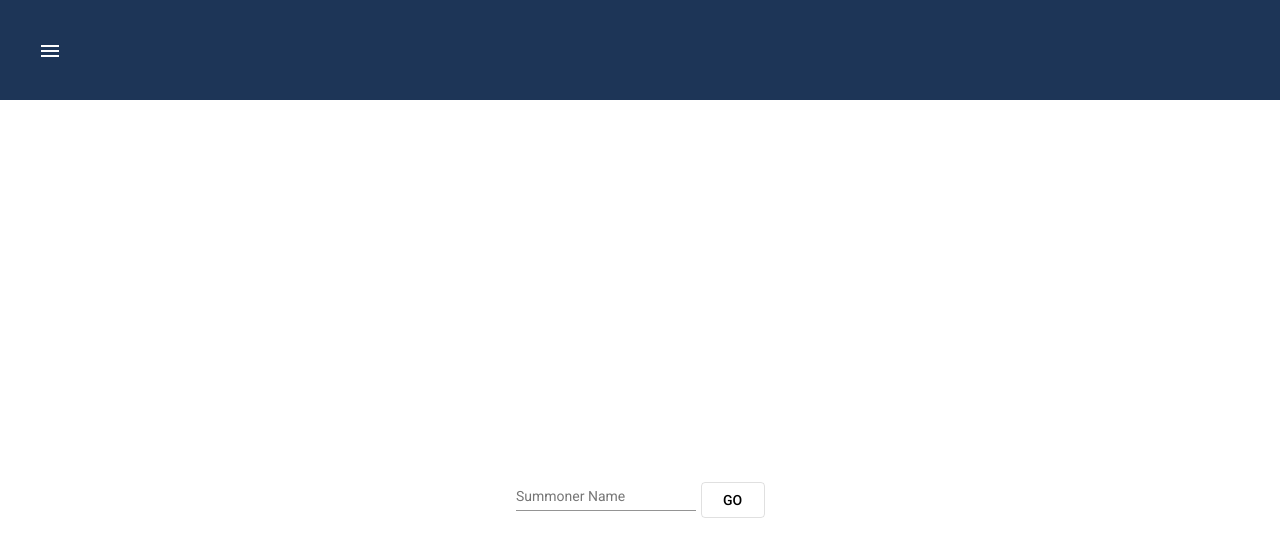
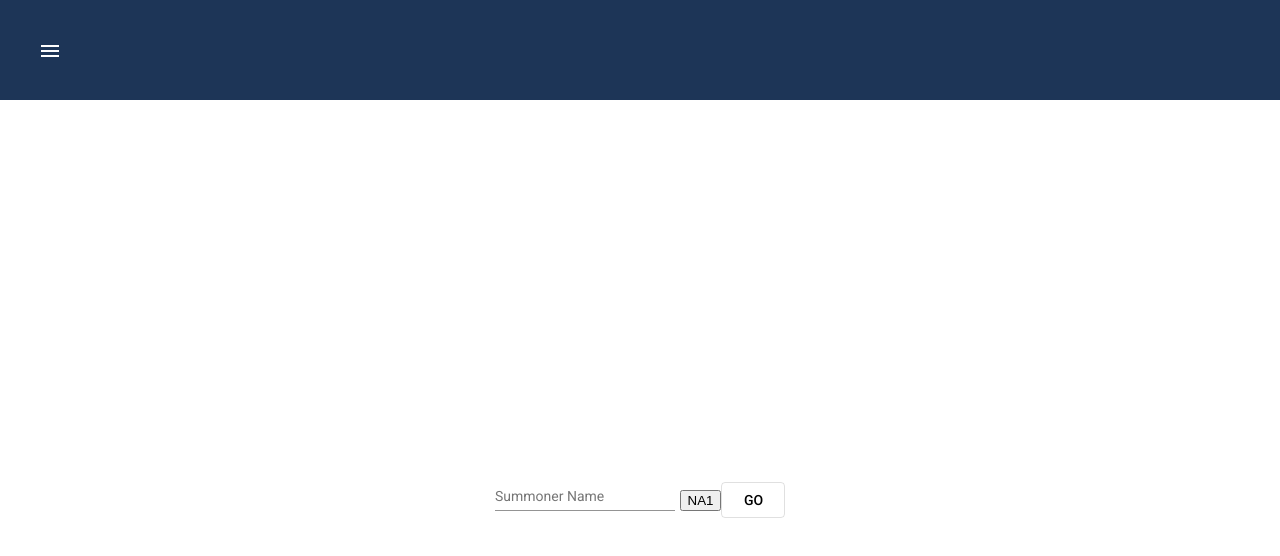
Before and after one commit to m0kova01/LeagueApp, an Angular app in the folder front-end/: page /home/search in a window 1280 px wide. Shown: the top 556 px of the page. Built offline with nearby package versions, Linux system fonts and the light colour scheme.

Commit message:
added ability to search by region

```diff
--- a/front-end/src/app/modules/home/home/search.component.html
+++ b/front-end/src/app/modules/home/home/search.component.html
@@ -2,5 +2,6 @@
   <mat-form-field style="margin-right: 5px;">
     <input matInput placeholder="Summoner Name" routerLink="/home/search" [(ngModel)]="summonerName" />
   </mat-form-field>
+  <button (click)="changeRegion()">{{region}}</button>
   <button mat-stroked-button (click)="lookupSummoner()">GO</button>
 </div>
--- a/front-end/src/app/modules/home/home/search.component.ts
+++ b/front-end/src/app/modules/home/home/search.component.ts
@@ -2,6 +2,8 @@ import { Component, OnInit } from '@angular/core';
 import SummonerModel from '../../../shared/models/summoner-model';
 import SummonerService from 'src/app/shared/api/summoner.service';
 import { Router } from '@angular/router';
+import { MatDialog } from '@angular/material/dialog';
+import { RegionSelectComponent } from 'src/app/shared/components/region-select/region-select.component';
 
 @Component({
   selector: 'app-search',
@@ -10,14 +12,17 @@ import { Router } from '@angular/router';
 })
 export class SearchComponent implements OnInit {
   summoner: SummonerModel;
+  region = 'NA1';
   summonerName: string;
 
-  constructor(private summonerService: SummonerService, private router: Router) { }
+  constructor(public dialog: MatDialog, private summonerService: SummonerService, private router: Router) { }
 
   ngOnInit(): void {
+    this.setRegion();
   }
 
   lookupSummoner(): void {
+
     this.summonerService.getSummoner(this.summonerName).subscribe((response) => this.handleResponse(response));
   }
 
@@ -32,10 +37,60 @@ export class SearchComponent implements OnInit {
     summoner.revisionDate = response.revisionDate;
     summoner.summonerLevel = response.summonerLevel;
 
-    this.router.navigate(['/home/details'], {state: {data: summoner}});
+    this.router.navigate(['/home/details'], { state: { data: summoner } });
   }
   handleSummoner(summoner: SummonerModel): void {
     this.summoner = summoner;
   }
 
+  changeRegion(): void {
+    const dialogRef = this.dialog.open(RegionSelectComponent);
+
+    dialogRef.componentInstance.region = this.region;
+
+    dialogRef.afterClosed().subscribe(result => {
+      this.region = result;
+    });
+  }
+
+  setRegion(): void {
+    switch (this.summonerService.BASE_URL) {
+      case 'https://na1.api.riotgames.com':
+        this.region = 'NA1';
+        break;
+      case 'https://eun1.api.riotgames.com':
+        this.region = 'EUN1';
+        break;
+      case 'https://la1.api.riotgames.com':
+        this.region = 'LA1';
+        break;
+      case 'https://kr.api.riotgames.com':
+        this.region = 'KR';
+        break;
+      case 'https://oc1.api.riotgames.com':
+        this.region = 'OC1';
+        break;
+      case 'https://ru.api.riotgames.com':
+        this.region = 'RU';
+        break;
+      case 'https://jp1.api.riotgames.com':
+        this.region = 'JP1';
+        break;
+      case 'https://br1.api.riotgames.com':
+        this.region = 'BR1';
+        break;
+      case 'https://tr1.api.riotgames.com':
+        this.region = 'TR1';
+        break;
+      case 'https://euw1.api.riotgames.com':
+        this.region = 'EUW1';
+        break;
+      case 'https://la2.api.riotgames.com':
+        this.region = 'LA2';
+        break;
+      default:
+        return;
+    }
+  }
+
 }
--- a/front-end/src/app/shared/api/summoner.service.ts
+++ b/front-end/src/app/shared/api/summoner.service.ts
@@ -6,17 +6,19 @@ import { HttpClient, HttpHeaders } from '@angular/common/http';
 })
 export default class SummonerService {
     API_KEY = 'RGAPI-6bb5459d-0f9c-4294-875f-8263e10fd6aa'; // key runs out every 24 hours, must be replaced
+    BASE_URL = 'https://na1.api.riotgames.com';
+
     constructor(private http: HttpClient) { }
     responseStatus: number;
 
     getSummoner(summonerName: string): any {
         // tslint:disable-next-line: max-line-length
-        return this.http.get('https://na1.api.riotgames.com/lol/summoner/v4/summoners/by-name/' + summonerName + '?api_key=' + this.API_KEY);
+        return this.http.get(this.BASE_URL + '/lol/summoner/v4/summoners/by-name/' + summonerName + '?api_key=' + this.API_KEY);
     }
 
     getMatchHistory(accountID: number): any {
         // tslint:disable-next-line: max-line-length
-        return this.http.get('https://na1.api.riotgames.com/lol/match/v4/matchlists/by-account/' + accountID + '?api_key=' + this.API_KEY);
+        return this.http.get(this.BASE_URL + '/lol/match/v4/matchlists/by-account/' + accountID + '?api_key=' + this.API_KEY);
     }
 
     loadChampionDetails(): any {
--- /dev/null
+++ b/front-end/src/app/shared/components/region-select/region-select.component.html
@@ -0,0 +1,10 @@
+<div style="display: flex; flex-direction: column;">
+  <div style="padding: 25px; width: 500px;">
+    <mat-radio-group aria-label="Select an option" [(ngModel)]="region">
+      <mat-radio-button style="padding: 10px;" *ngFor="let region of regions" [value]="region">{{
+        region
+      }}</mat-radio-button>
+    </mat-radio-group>
+  </div>
+  <button mat-stroked-button style="align-self: flex-end;" (click)="closeModal()">OK</button>
+</div>
--- /dev/null
+++ b/front-end/src/app/shared/components/region-select/region-select.component.ts
@@ -0,0 +1,112 @@
+import { Component, OnInit } from '@angular/core';
+import { MatDialogRef } from '@angular/material/dialog';
+import SummonerService from '../../api/summoner.service';
+
+
+@Component({
+  selector: 'app-region-select',
+  templateUrl: './region-select.component.html',
+  styleUrls: ['./region-select.component.scss']
+})
+
+export class RegionSelectComponent implements OnInit {
+  region: string;
+  regions = ['North America', 'Europe Nordic & East', 'LAN', 'Korea', 'Oceania',
+    'Russia', 'Japan', 'Brazil', 'Turkey', 'Europe West', 'LAS'];
+
+  constructor(private summonerService: SummonerService, public dialogRef: MatDialogRef<any>) { }
+
+  ngOnInit(): void {
+    switch (this.region) {
+      case 'NA1':
+        this.region = 'North America';
+        break;
+      case 'EUN1':
+        this.region = 'Europe Nordic & East';
+        break;
+      case 'LA1':
+        this.region = 'LAN';
+        break;
+      case 'KR':
+        this.region = 'Korea';
+        break;
+      case 'OC1':
+        this.region = 'Oceania';
+        break;
+      case 'RU':
+        this.region = 'Russia';
+        break;
+      case 'JP1':
+        this.region = 'Japan';
+        break;
+      case 'BR1':
+        this.region = 'Brazil';
+        break;
+      case 'TR1':
+        this.region = 'Turkey';
+        break;
+      case 'EUW1':
+        this.region = 'Europe West';
+        break;
+      case 'LA2':
+        this.region = 'LAS';
+        break;
+      default:
+        return;
+    }
+  }
+
+  closeModal(): void {
+    switch (this.region) {
+      case 'North America':
+        this.region = 'NA1';
+        this.summonerService.BASE_URL = 'https://na1.api.riotgames.com';
+        break;
+      case 'Europe Nordic & East':
+        this.region = 'EUN1';
+        this.summonerService.BASE_URL = 'https://eun1.api.riotgames.com';
+        break;
+      case 'LAN':
+        this.region = 'LA1';
+        this.summonerService.BASE_URL = 'https://la1.api.riotgames.com';
+        break;
+      case 'Korea':
+        this.region = 'KR';
+        this.summonerService.BASE_URL = 'https://kr.api.riotgames.com';
+        break;
+      case 'Oceania':
+        this.region = 'OC1';
+        this.summonerService.BASE_URL = 'https://oc1.api.riotgames.com';
+        break;
+      case 'Russia':
+        this.region = 'RU';
+        this.summonerService.BASE_URL = 'https://ru.api.riotgames.com';
+        break;
+      case 'Japan':
+        this.region = 'JP1';
+        this.summonerService.BASE_URL = 'https://jp1.api.riotgames.com';
+        break;
+      case 'Brazil':
+        this.region = 'BR1';
+        this.summonerService.BASE_URL = 'https://br1.api.riotgames.com';
+        break;
+      case 'Turkey':
+        this.region = 'TR1';
+        this.summonerService.BASE_URL = 'https://tr1.api.riotgames.com';
+        break;
+      case 'Europe West':
+        this.region = 'EUW1';
+        this.summonerService.BASE_URL = 'https://euw1.api.riotgames.com';
+        break;
+      case 'LAS':
+        this.region = 'LA2';
+        this.summonerService.BASE_URL = 'https://la2.api.riotgames.com';
+        break;
+      default:
+        return;
+    }
+
+    this.dialogRef.close(this.region);
+  }
+
+}
```
Also changed, not shown: front-end/src/app/app.module.ts (+6 -2 lines), front-end/src/app/modules/home/home.module.ts (+5 -3 lines), front-end/src/app/modules/home/home/search.component.scss (line endings or trailing spaces), front-end/src/app/shared/components/region-select/region-select.component.scss (added).
